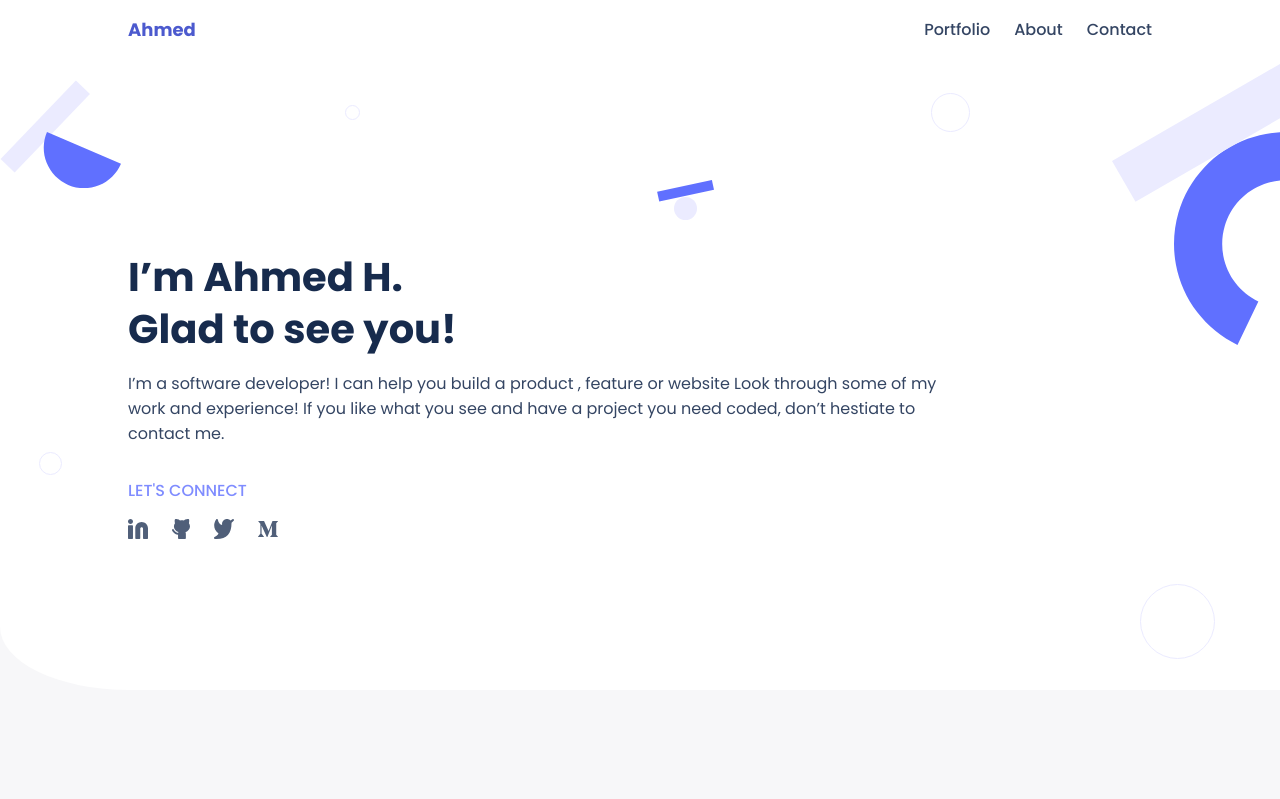
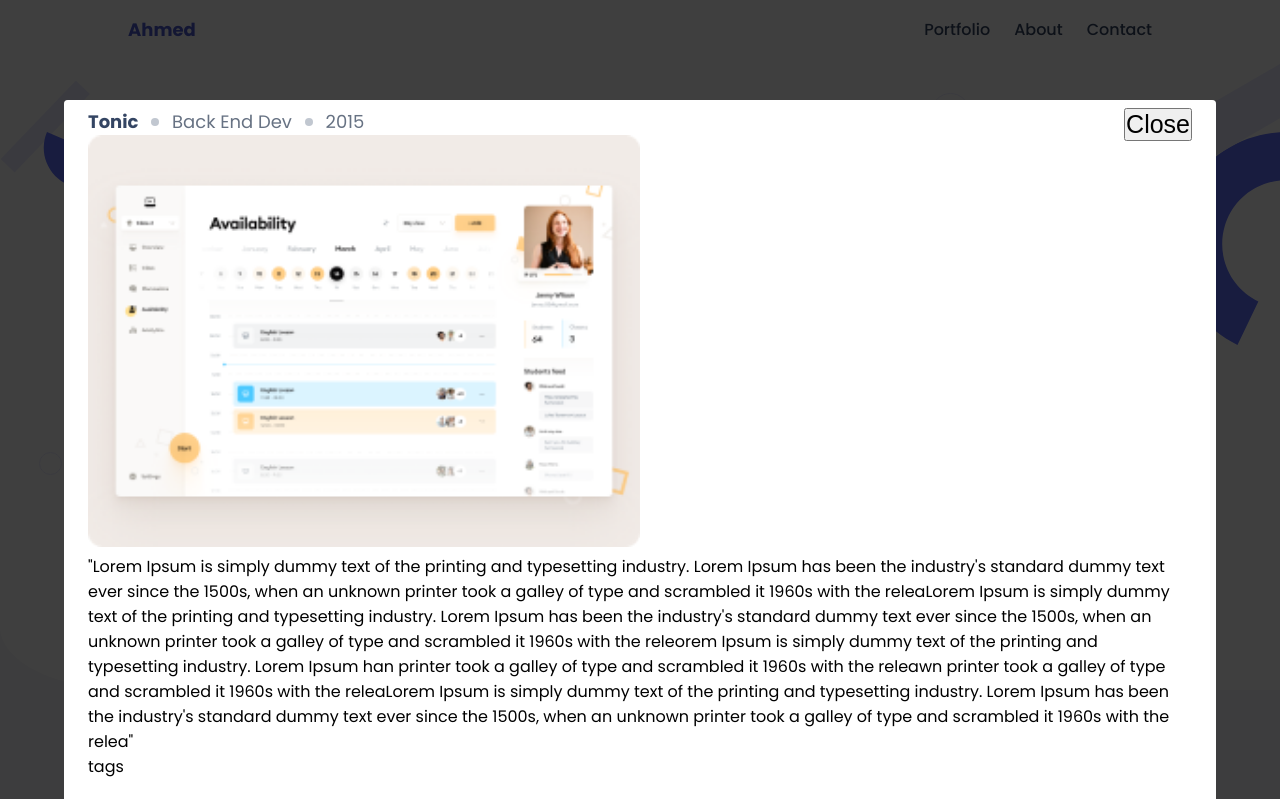
Before and after one commit to AhmedHossam01/mpp, a website: page index.html in a window 1280 px wide. Shown: the top 799 px of the page. Drawn offline with Linux system fonts and the light colour scheme.

Commit message:
modal is showing the right data

```diff
--- a/projects.js
+++ b/projects.js
@@ -9,8 +9,6 @@ const projects = [
     languages: ["html", "css", "javascript"],
     imageUrl: "images/project1.png",
     id: "1",
-    live: ,
-    source: ,
   },
   {
     title: "Multi-Post Stories",
@@ -21,10 +19,7 @@ const projects = [
     body: "Lorem Ipsum is simply dummy text of the printing and typesetting industry. Lorem Ipsum has been the industry's standard dummy text ever since the 1500s, when an unknown printer took a galley of type and scrambled it 1960s with the releaLorem Ipsum is simply dummy text of the printing and typesetting industry. Lorem Ipsum has been the industry's standard dummy text ever since the 1500s, when an unknown printer took a galley of type and scrambled it 1960s with the releorem Ipsum is simply dummy text of the printing and typesetting industry. Lorem Ipsum han printer took a galley of type and scrambled it 1960s with the releawn printer took a galley of type and scrambled it 1960s with the releaLorem Ipsum is simply dummy text of the printing and typesetting industry. Lorem Ipsum has been the industry's standard dummy text ever since the 1500s, when an unknown printer took a galley of type and scrambled it 1960s with the relea",
     languages: ["html", "css", "javascript"],
     imageUrl: "images/project2.png",
-    id: "2",
-    techs: ,
-    live: ,
-    source: ,
+    id: "2"
   },
 ];
 
@@ -67,19 +62,42 @@ function generateHTML(details) {
 
           <div class="works__single__tags">
           </div>
-      <script src="./popup.js"></script>
-        <button id="btn-${details.id}" class="button">See Project</button>
+          <button id="${details.id}" class="button modal-open" data-modal="modal">See Project</button>
+          <script src="popup.js"></script>
+
+          <div class="modal" id="modal">
+            <div class="modal-content">
+              <div class="modal-close">
+                <button class="modal-close">Close</button>
+              </div>
+              <div class="works__single__details">
+                <p class="works__single__details__single works__single__details__single--dark">
+                  ${details.company}
+                </p>
+                <div class="dot">
+                </div>
+                <p class="works__single__details__single works__single__details__single--light">
+                ${details.position}
+                </p>
+                <div class="dot"></div>
+                <p class="works__single__details__single works__single__details__single--light">
+                  ${details.date}
+                </p>
+              </div>
+              <div class="works__single__img_container">
+                <img class="works__single__img" src="${details.imageUrl}" alt="${details.title}" />
+              </div>
+              <div>
+                <p>"${details.body}"</p>
+              </div>
+              <div class="works__single__tags">
+                tags
+              </div>
+            </div>
+          </div>
         </div>
       </div>
       `;
 
   return template;
-
-  let btnPopup = document.querySelectorAll(".button");
-  let closePopup = document.getElementById("close-popup");
-
-  function popupHTML(details) {
-    <div></div>
 }
-
-}
--- a/style.css
+++ b/style.css
@@ -391,6 +391,34 @@ label {
   width: 100%;
 }
 
+.modal {
+  position: fixed;
+  top: 0;
+  left: 0;
+  right: 0;
+  bottom: 0;
+  background: rgba(0, 0, 0, 0.5);
+  z-index: 2;
+}
+
+.modal-content {
+  background: #fff;
+  margin-top: 100px;
+  width: 90%;
+  height: 100vh;
+  margin-left: auto;
+  margin-right: auto;
+  padding: 8px 24px;
+  border-radius: 4px;
+  z-index: 4;
+}
+
+.modal-close {
+  float: right;
+  font-size: 25px;
+}
+
+
 @media screen and (min-width: 992px) {
   .works__single__img_container {
     width: 50%;
```
Also changed, not shown: popup.js (+18 -10 lines). Lines whose indentation alone changed are shown as unchanged.
